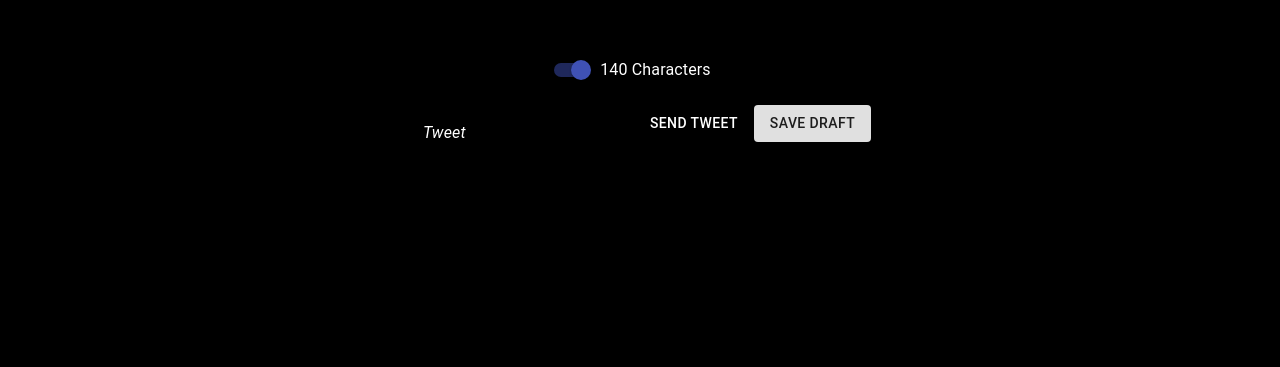
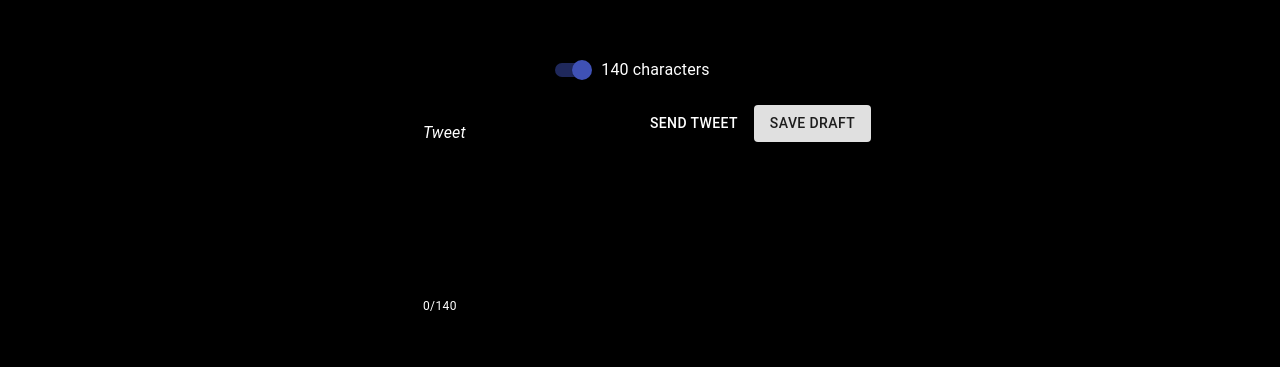
Before and after one commit to lauriparonen/thinkboi-tweeter-react, a React (Create React App) app: page / in a window 1280 px wide. Shown: the part 208-575 px from the top of the page. Built offline with nearby package versions, Linux system fonts and the light colour scheme.

Commit message:
Update text colors to white

```diff
--- a/src/TweetInputForm.js
+++ b/src/TweetInputForm.js
@@ -63,14 +63,12 @@ function TweetInputForm() {
             color="primary"
           />
         }
-        label={is140 ? '140 Characters' : '280 Characters'}
+        label={is140 ? '140 characters' : '280 characters'}
       />
       <form className={classes.form}>
         <TextField
           className={classes.textField}
           id="outlined-multiline-static"
-
-          /* set the outline color to white */
           InputLabelProps={{ style: { color: 'white', fontStyle: 'italic' } }}
           label="Tweet"
           multiline
@@ -81,6 +79,7 @@ function TweetInputForm() {
           inputProps={{ maxLength: maxLength }}
           InputProps={{ style: { color: 'white' } }}
           helperText={`${tweet.length}/${maxLength}`}
+          FormHelperTextProps={{ style: { color: 'white' } }}
 
         />
 
```
